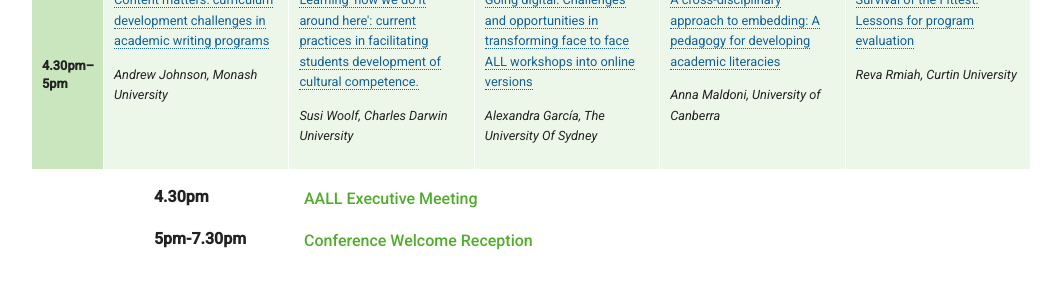
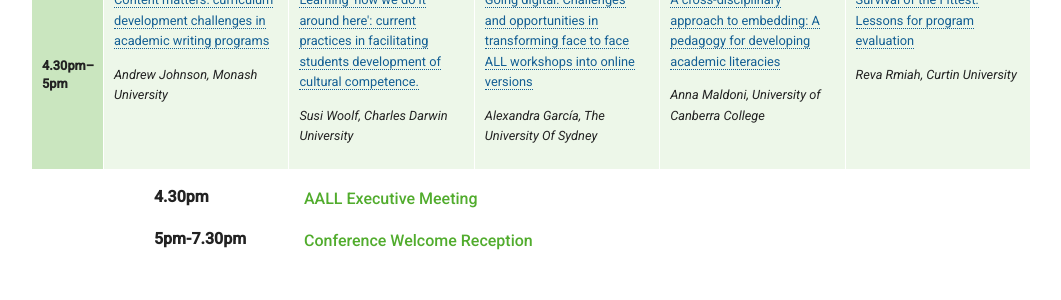
Before and after one commit to aallconference2017/aallconference2017.github.io, a Jekyll site: the page built from program/index.html, in a window 1280 px wide and 900 px high, scrolled down 2538 px. Shown: the part 173-473 px from the top of the window, without its empty margins (113-1174 px from the left). Built offline with Jekyll 4.4.1, drawn with Linux system fonts in a browser that asks for light colours.

Commit message:
Updated 'program/index.html' via CloudCannon

```diff
--- a/program/index.html
+++ b/program/index.html
@@ -100,7 +100,7 @@ show_jump_links: true
                                 <td><div class="editable"><p><a href="/Abstracts/Content matters- curriculum development challenges in academic writing programs .pdf">Content matters: curriculum development challenges in academic writing programs</a></p><p><em>Andrew Johnson, Monash University</em></p></div></td>
                                 <td><div class="editable"><p><a href="/Abstracts/Learning 'how we do it around here'- current practices in facilitating students development of cultural competence. .pdf">Learning 'how we do it around here': current practices in facilitating students development of cultural competence.</a></p><p><em>Susi Woolf, Charles Darwin University</em></p></div></td>
                                 <td><div class="editable"><p><a href="/Abstracts/Going digital- Challenges and opportunities in transforming face to face ALL workshops into online versions .pdf">Going digital: Challenges and opportunities in transforming face to face ALL workshops into online versions</a></p><p><em>Alexandra Garc&iacute;a, The University Of Sydney</em></p></div></td>
-                                <td><div class="editable"><p><a href="/Abstracts/A cross-disciplinary approach to embedding- A pedagogy for developing academic literacies .pdf">A cross-disciplinary approach to embedding: A pedagogy for developing academic literacies</a></p><p><em>Anna Maldoni, University of Canberra</em></p></div></td>
+                                <td><div class="editable"><p><a href="/Abstracts/A cross-disciplinary approach to embedding- A pedagogy for developing academic literacies .pdf">A cross-disciplinary approach to embedding: A pedagogy for developing academic literacies</a></p><p><em>Anna Maldoni, University of Canberra College</em></p></div></td>
                                 <td><div class="editable"><p><a href="/Abstracts/Survival of the Fittest- Lessons for program evaluation .pdf">Survival of the Fittest: Lessons for program evaluation</a></p><p><em>Reva Rmiah, Curtin University</em></p></div></td>
                             </tr>
                         </tbody>
```
